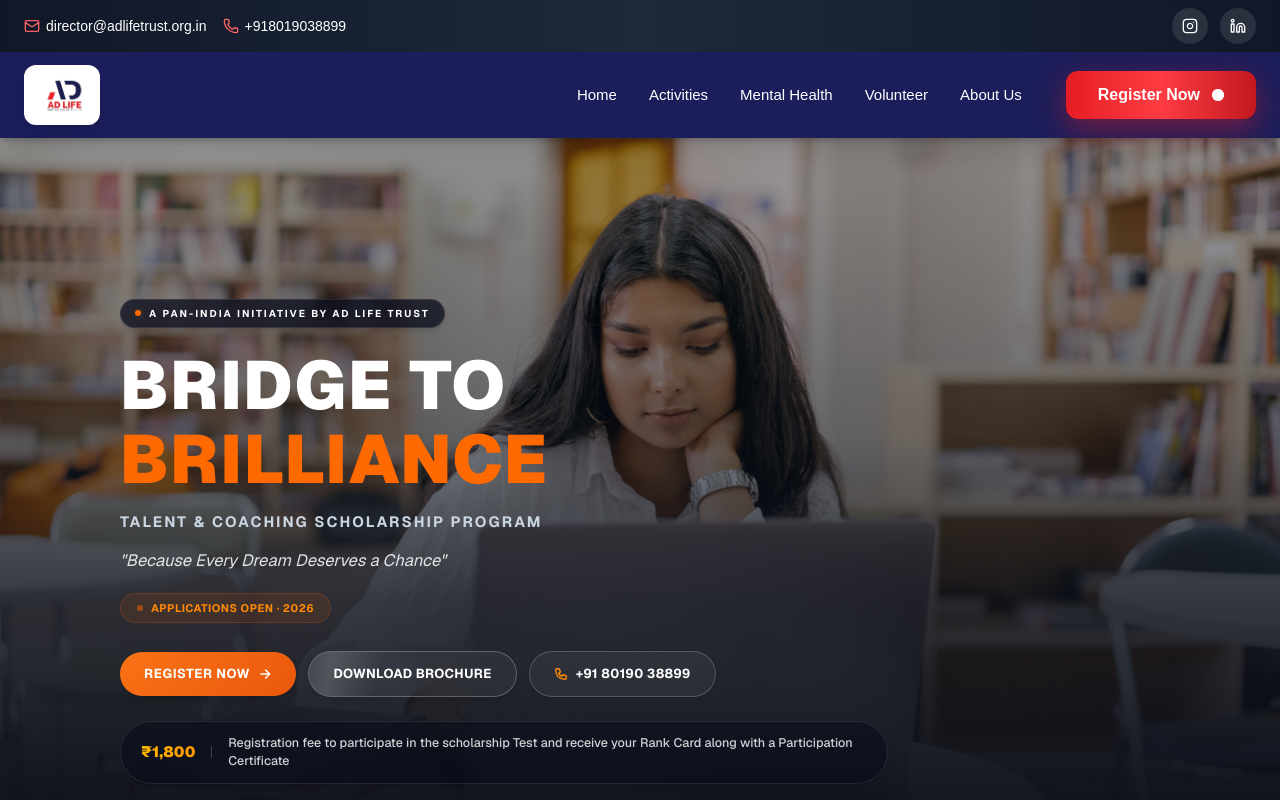
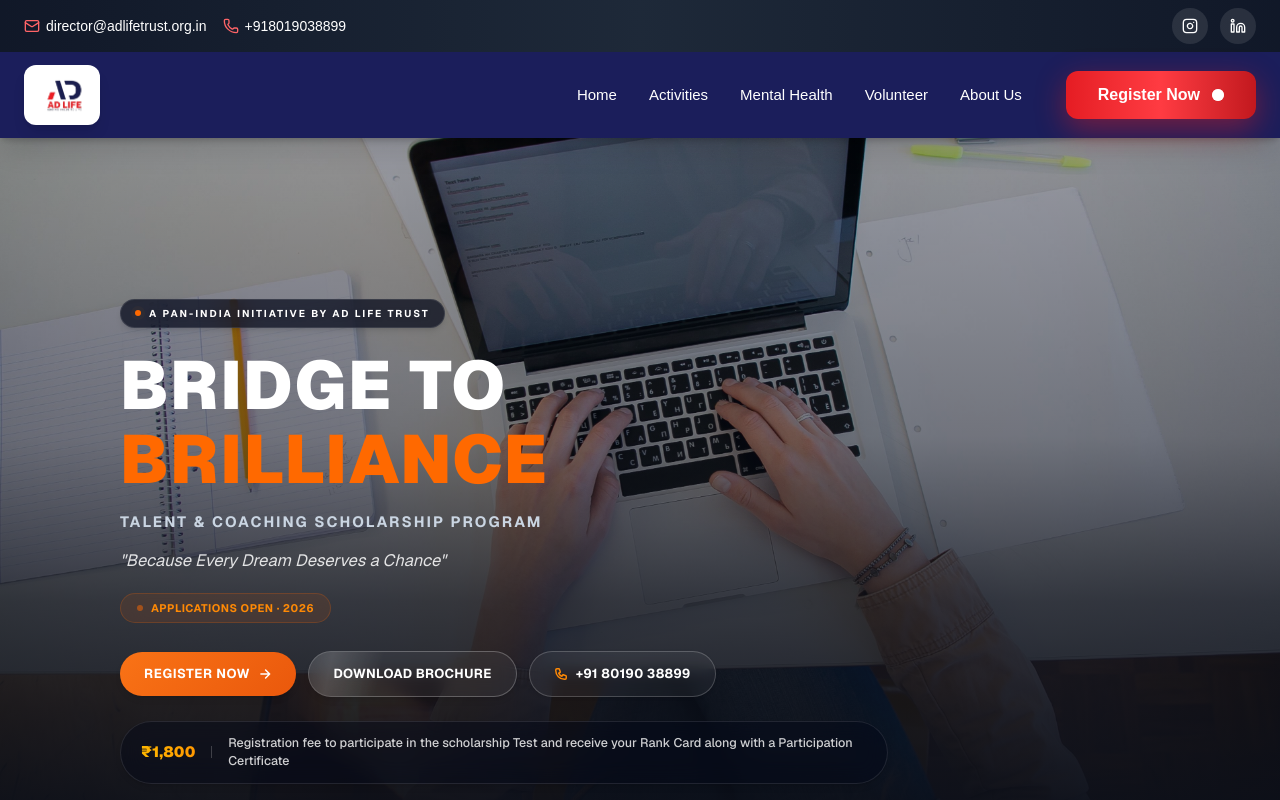
Before and after one commit to ajayaaedtech/adlifetrust-fe, a Next.js app: page / in a window 1280 px wide. Shown: the top 800 px of the page. Built offline with nearby package versions, Linux system fonts and the light colour scheme.

Commit message:
img changed

```diff
--- a/src/components/educationbanner/UpcomingEducationBanner.js
+++ b/src/components/educationbanner/UpcomingEducationBanner.js
@@ -82,7 +82,7 @@ const GlobalStyles = () => (
 
     /* Fixed: Using standard positioning properties prevents scroll redraw glitches */
     .responsive-bg-focus {
-      background-image: url('/bg/study.jpg');
+      background-image: url('/bg/home-img.jpg');
       background-size: cover;
       background-position: center center;
       background-repeat: no-repeat;
```
Also changed, not shown: public/bg/home-img.jpg (added).
